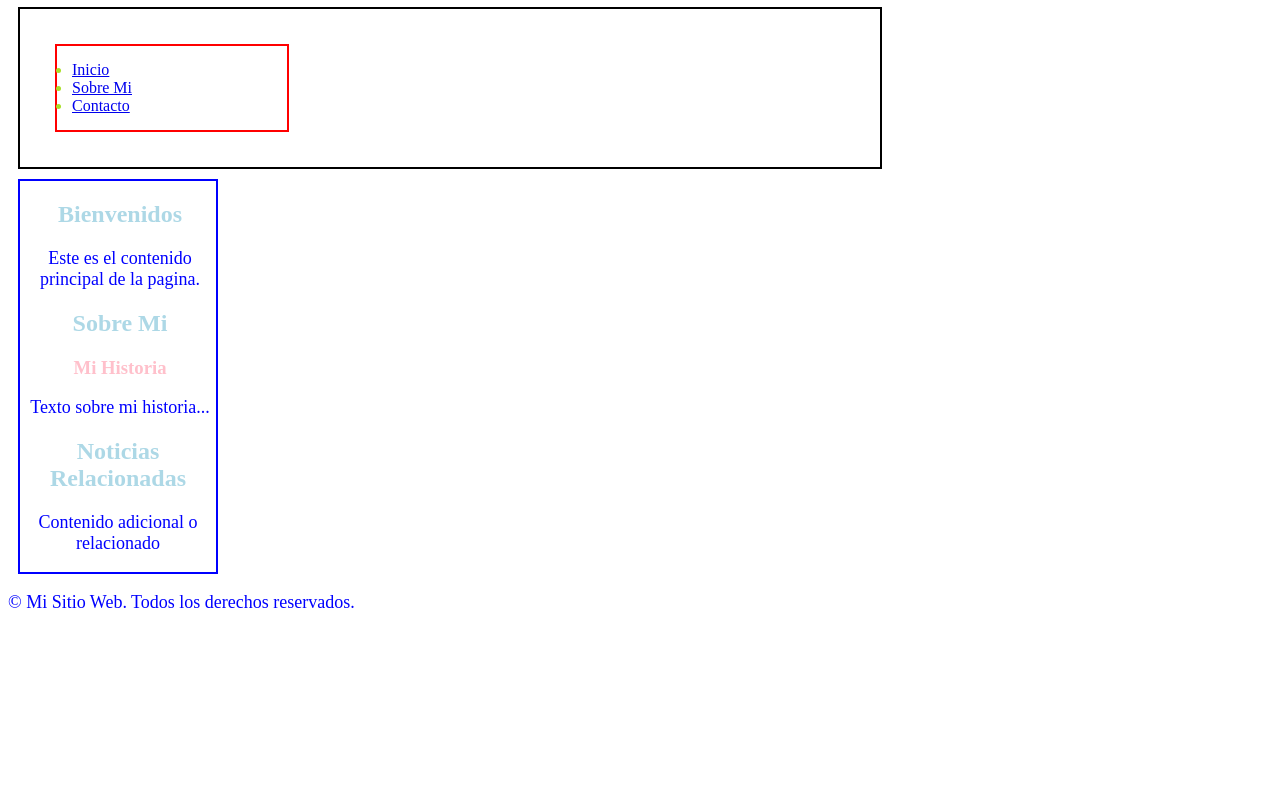
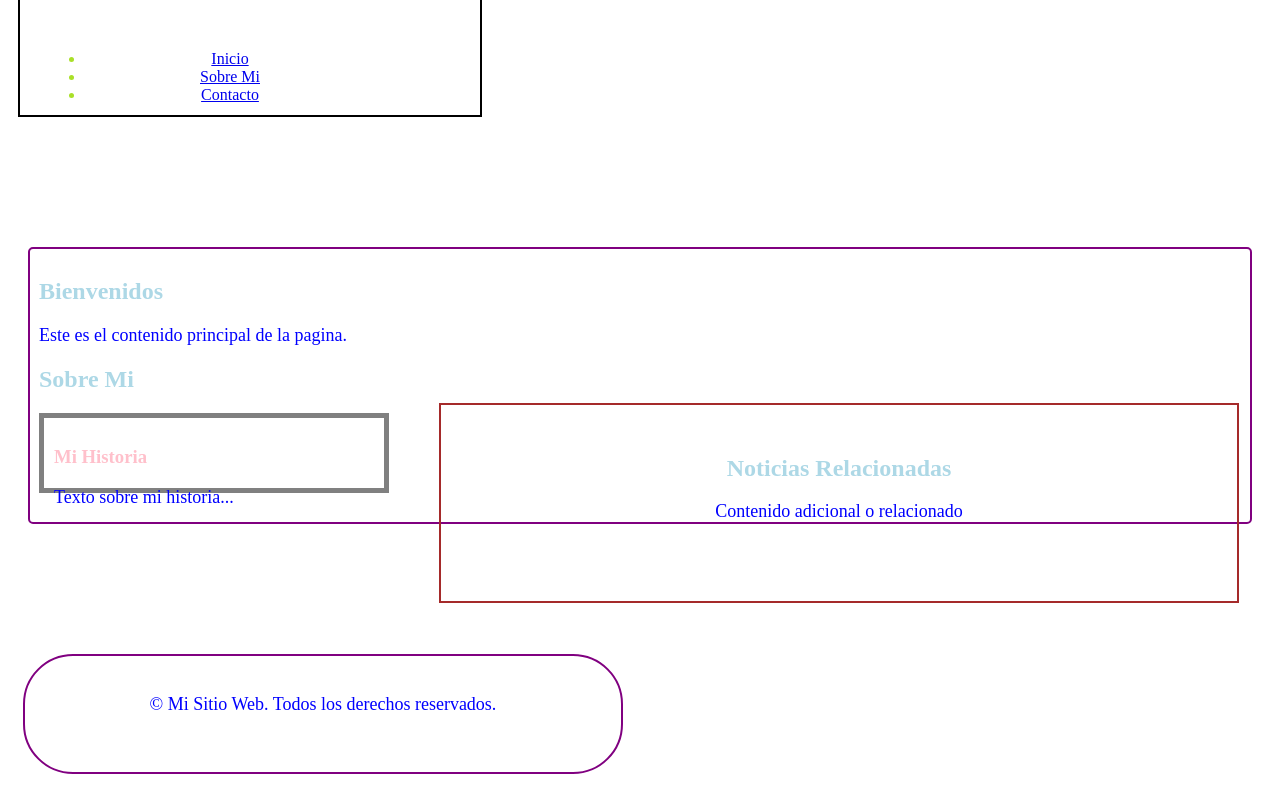
Before and after one commit to clausol08/actividad3, a plain HTML site: page etiquetas_semanticas.html in a window 1280 px wide. Shown: the part 147-936 px from the top of the page. Before the commit the page ends 800 px from the top, so only its background shows below. Drawn offline with Linux system fonts and the light colour scheme.

Commit message:
arreglos
realización de algunos arreglos en el css

```diff
--- a/formulario.html
+++ b/formulario.html
@@ -5,6 +5,7 @@
     <meta name="viewport" content="width=device-width, initial-scale=1.0">
     <link rel="stylesheet" href="styles.css">
     <link rel="stylesheet" href="index.html">
+    <link rel="stylesheet" href="selectores.html">
     <title>Formulario</title>
 </head>
 <body>
--- a/index.html
+++ b/index.html
@@ -6,6 +6,7 @@
     <title>Actividad 3 Trilogia</title>
     <link rel="stylesheet" href="styles.css">
     <link rel="stylesheet" href="formulario.html">
+    <link rel="stylesheet" href="selectores.html">
 </head>
 <body>
     <h1>Mi sitio web</h1>
--- a/selectores.html
+++ b/selectores.html
@@ -4,6 +4,8 @@
     <meta charset="UTF-8">
     <meta name="viewport" content="width=device-width, initial-scale=1.0">
     <link rel="stylesheet" href="styles.css">
+    <link rel="stylesheet" href="formulario.html">
+    <link rel="stylesheet" href="index.html">
     <title>Selectores</title>
 </head>
 <body>
--- a/styles.css
+++ b/styles.css
@@ -49,6 +49,11 @@ color: #a9e028;
     text-align: center;
     color: pink;
  }
+
+ label{
+    color: lightblue;
+}
+
  h4{
     font-size: 15px;
     color: green;
@@ -60,7 +65,8 @@ color: #a9e028;
  }
 
  header{
-    width: 900px;
+    width: 950px;
+    height: 90px;
     text-align: center;
     padding: 25px;
     margin: 10px;
@@ -70,31 +76,72 @@ color: #a9e028;
  }
 
 nav{
- width: 800px;
- text-align: center;
- padding: 30px;
- margin: 10px;
- border: 2px solid black;
- box-sizing: content-box;
+    width: 400px;
+    height: 90px;
+    text-align: center;
+    padding: 30px;
+    margin: 10px;
+    border: 2px solid black;
+    box-sizing: content-box;
 }
 ul{
-    width: 200px;
-    text-align: justify;
+    text-align: center;
+    width: 80%;
+    height: 90px;
     padding: 15px;
-    margin: 5px;
-    border: 2px solid red;
-    box-sizing: content-box;
+    margin: 40px 20px;
+    box-sizing: border-box;
+    border-radius: 10px;
+}
+
+li{
+    justify-content: right;
 }
 
 main {
-    width: 200px;
+    padding: 9px;
+    margin: 130px 20px;
+    border: 2px solid purple;
+    box-sizing: border-box;
+    border-radius: 5px;
+}
+
+section  #inicio{
     text-align: center;
-    border: 2px solid blue;
-    margin: 10px;
+    width: 300px;
+    height: 100px;
+    padding: 20px;
+    margin: 15px;
+    border: 2px solid orange;
+    box-sizing: border-box;
+    border-radius: 5px;
+}
+
+article{
+  width: 320px;
+  height: 50px;
+  padding: 10px;
+  border: 5px solid gray;
+  margin: 0;
+}
+
+aside{
+    text-align: center;
+    width: 800px ;
+    height: 200px;
+    padding: 30px;
+    margin: -90px 400px;
+    border: 2px solid brown;
     box-sizing: border-box;
 }
 
-section{
-    width: 200px;
-
+footer{
+    text-align: center;
+    width: 600px;
+    height: 120px;
+    padding: 20px;
+    margin: 15px;
+    border: 2px solid purple;
+    box-sizing: border-box;
+    border-radius: 50px;
 }
```
